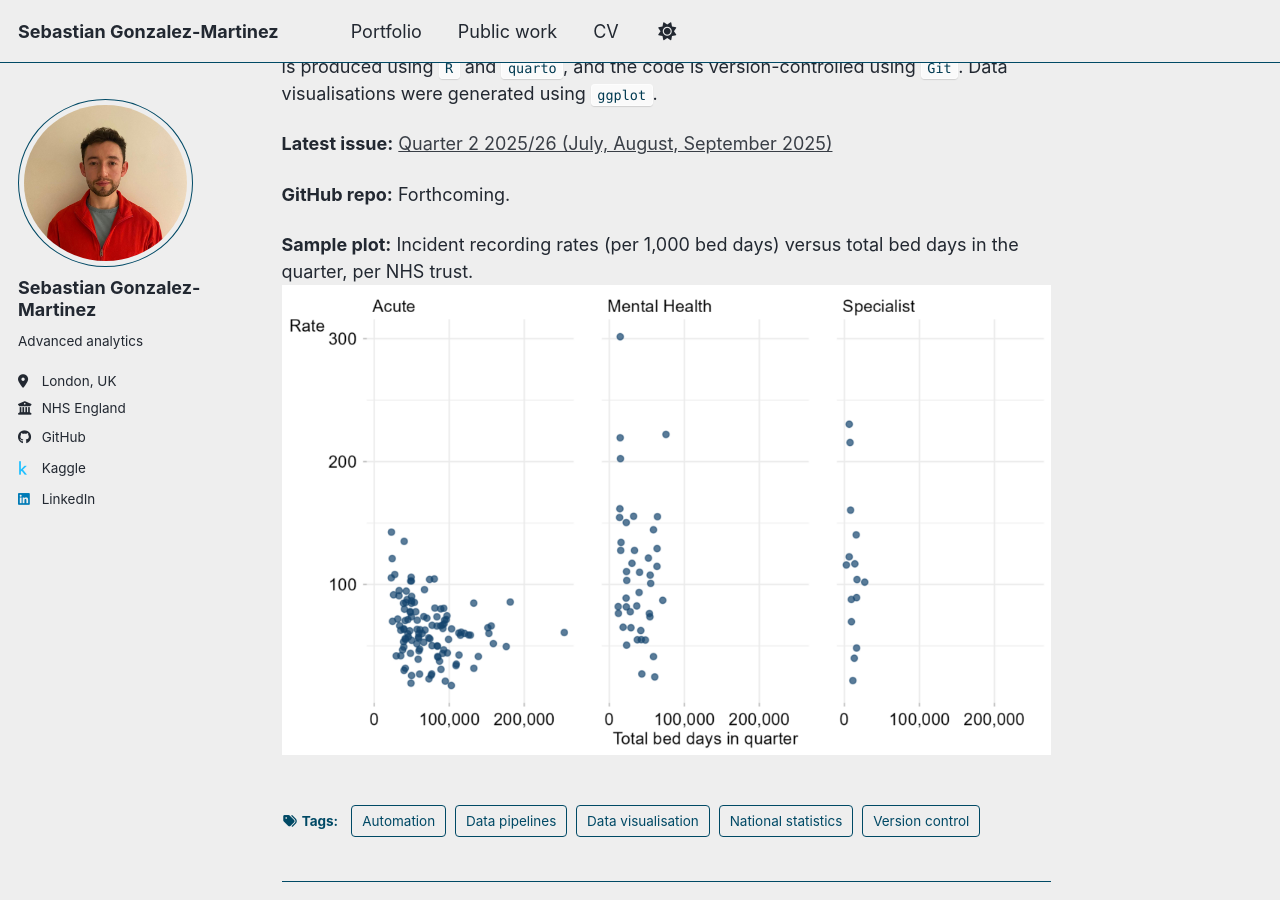
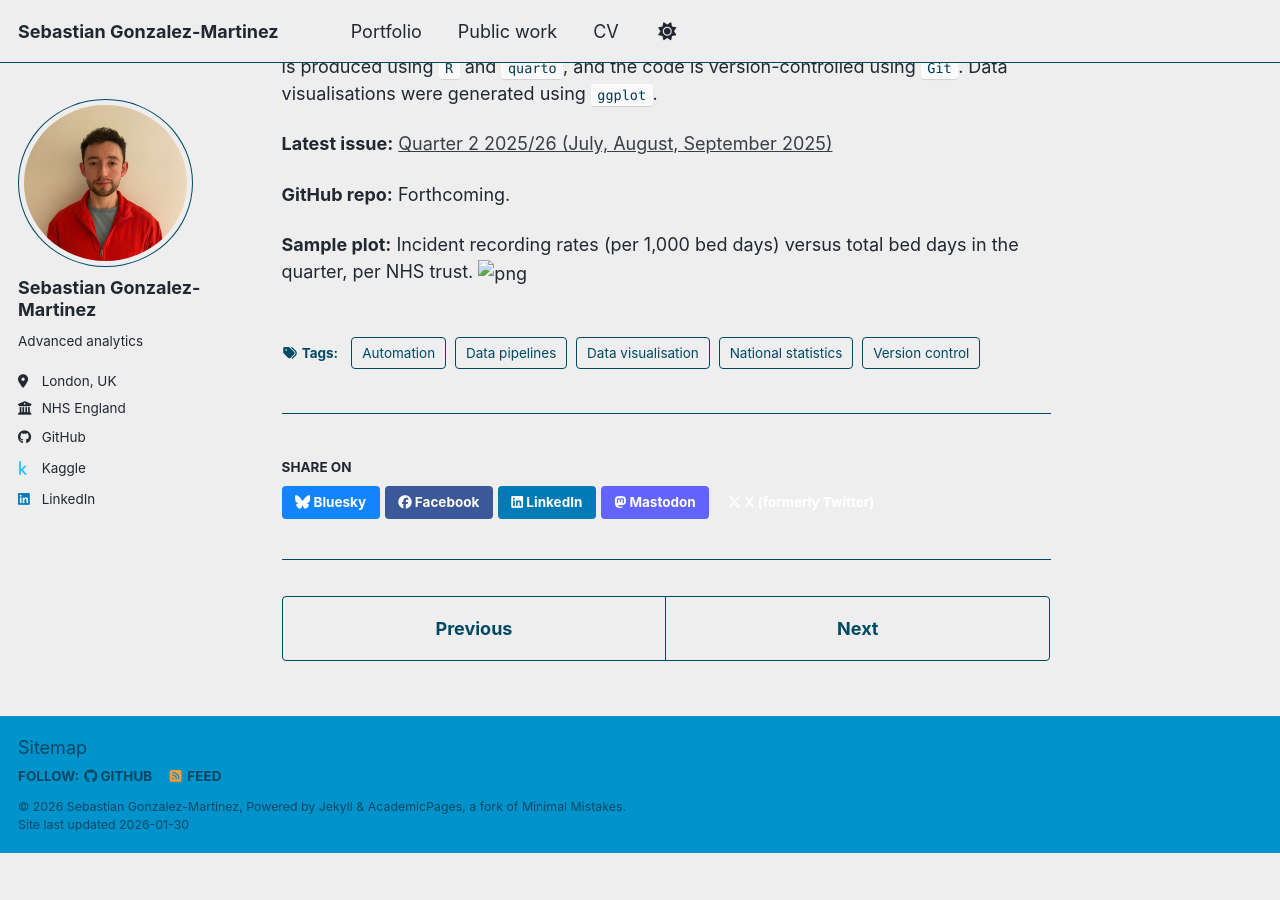
Before and after one commit to znogbes/sebastian-gonzalez-portfolio, a Jekyll site: the page built from _publications/2025-02-11-event-stats-quarterly.md, in a window 1280 px wide and 900 px high, scrolled down 355 px. Built offline with Jekyll 4.4.1, drawn with Linux system fonts in a browser that asks for light colours; a script bundle is joined from its source files by our own code; library files that are not in the unit come from our copies; after the commit the page ends 1208 px from its top, so only the background shows below that.

Commit message:
test explicit path for event stats image

```diff
--- a/_publications/2025-02-11-event-stats-quarterly.md
+++ b/_publications/2025-02-11-event-stats-quarterly.md
@@ -25,4 +25,4 @@ This report is an example of a **fully automated data pipeline** (i.e., from dat
 **GitHub repo:** Forthcoming.
 
 **Sample plot:** Incident recording rates (per 1,000 bed days) versus total bed days in the quarter, per NHS trust.
-![png](/images/patient_safety_incidents_2025_26_Q2_figure_4-1024x625.png)
+![png](sebastian-gonzalez-portfolio/images/patient_safety_incidents_2025_26_Q2_figure_4-1024x625.png)
```
